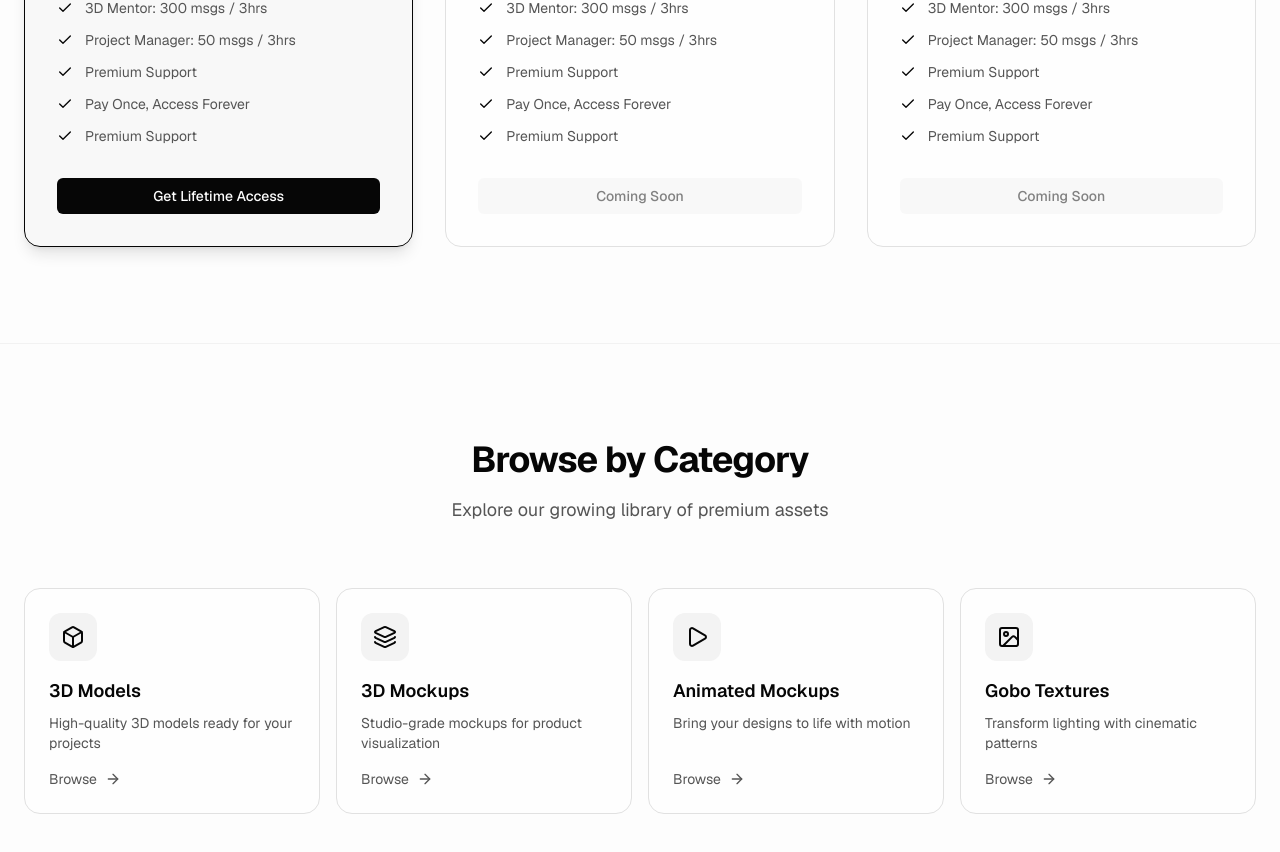
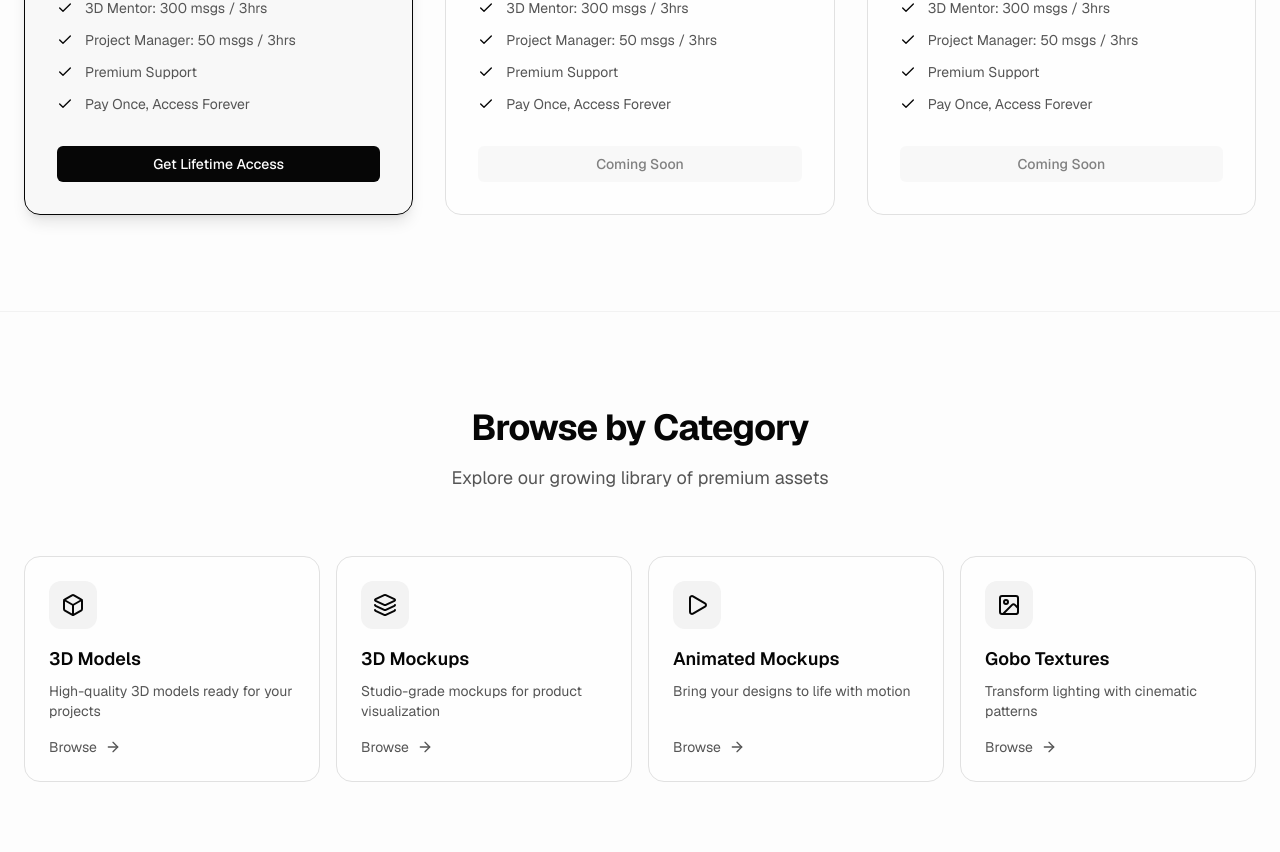
Before and after one commit to stylarxstudio-git/stylarx-main-website, a Next.js app: page / in a window 1280 px wide. Shown: the part 1360-2212 px from the top of the page. Built offline with nearby package versions, Linux system fonts and the light colour scheme.

Commit message:
i updated the pricing page on the home page #2

```diff
--- a/app/page.tsx
+++ b/app/page.tsx
@@ -19,7 +19,6 @@ const pricingFeatures = [
   "Project Manager: 50 msgs / 3hrs",
   "Premium Support",
   "Pay Once, Access Forever",
-  "Premium Support",
 ]
 
 const pricingTiers = [
```
